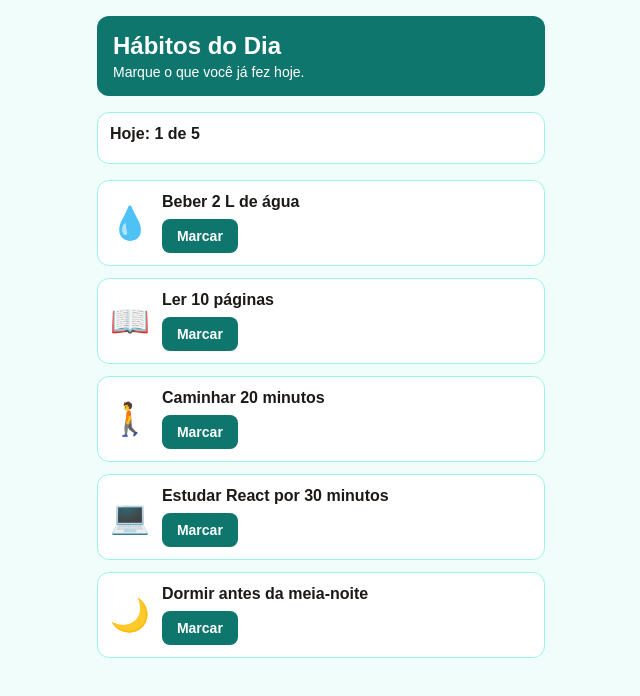
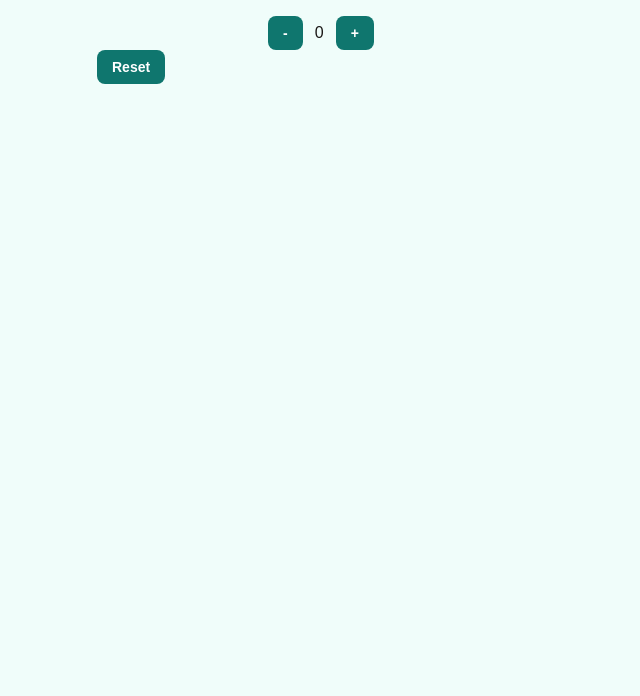
Before and after one commit to Desenvolvedor-FrontEnd-React-T3/02-habitos-do-dia, a React (Vite) app: page / in a window 1280 px wide. Shown: the top 696 px of the page, without its empty margins (319-959 px from the left). Built offline with nearby package versions, Linux system fonts and the light colour scheme.

Commit message:
feat: add CounterExercise component with styling and functionality

```diff
--- a/src/App.jsx
+++ b/src/App.jsx
@@ -3,6 +3,7 @@
 import { Counter } from "./components/Counter";
 import { HabitCard } from "./components/HabitCard";
 import { Header } from "./components/Header";
+import { CounterExercise } from "./components/CounterExercise";
 
 import initialHabits from "./data/habits";
 
@@ -25,10 +26,11 @@
 
   return (
     <>
-      <Header />
-      <Counter />
+      <CounterExercise />
+      {/* <Header /> */}
+      {/* <Counter /> */}
 
-      <main className="habit-list">
+      {/* <main className="habit-list">
         {habits.map((habit) => (
           <HabitCard
             key={habit.id}
@@ -38,7 +40,7 @@
             onToggle={() => handleToggle(habit.id)}
           />
         ))}
-      </main>
+      </main> */}
     </>
   );
 }
--- /dev/null
+++ b/src/components/CounterExercise/counter-exercise.css
@@ -0,0 +1,11 @@
+.commands {
+  display: flex;
+  gap: 12px;
+  align-items: center;
+  justify-content: center;
+}
+
+.reset-button {
+  max-width: 50%;
+  margin: 0 auto;
+}
--- /dev/null
+++ b/src/components/CounterExercise/index.jsx
@@ -0,0 +1,33 @@
+import { useState } from "react";
+import "./counter-exercise.css";
+
+export function CounterExercise() {
+  // let number = 0;
+  const [number, setNumber] = useState(0);
+
+  function decrease() {
+    setNumber(number - 1);
+  }
+
+  function increase() {
+    setNumber(number + 1);
+  }
+
+  function reset() {
+    setNumber(0);
+  }
+
+  return (
+    <>
+      <div className="commands">
+        <button onClick={() => decrease()}> - </button>
+        <p>{number}</p>
+        <button onClick={() => increase()}> + </button>
+      </div>
+
+      <button className="reset-button" onClick={() => reset()}>
+        Reset
+      </button>
+    </>
+  );
+}
```
